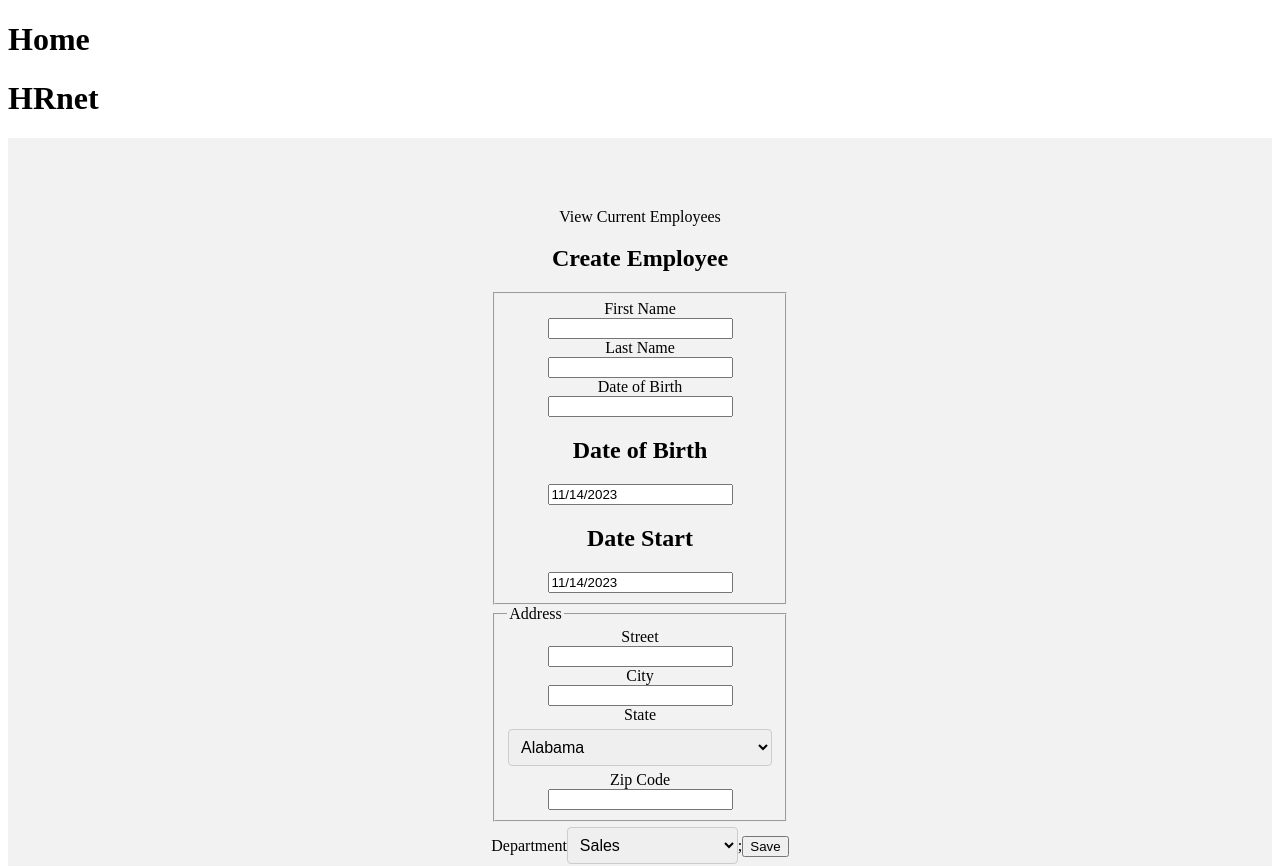
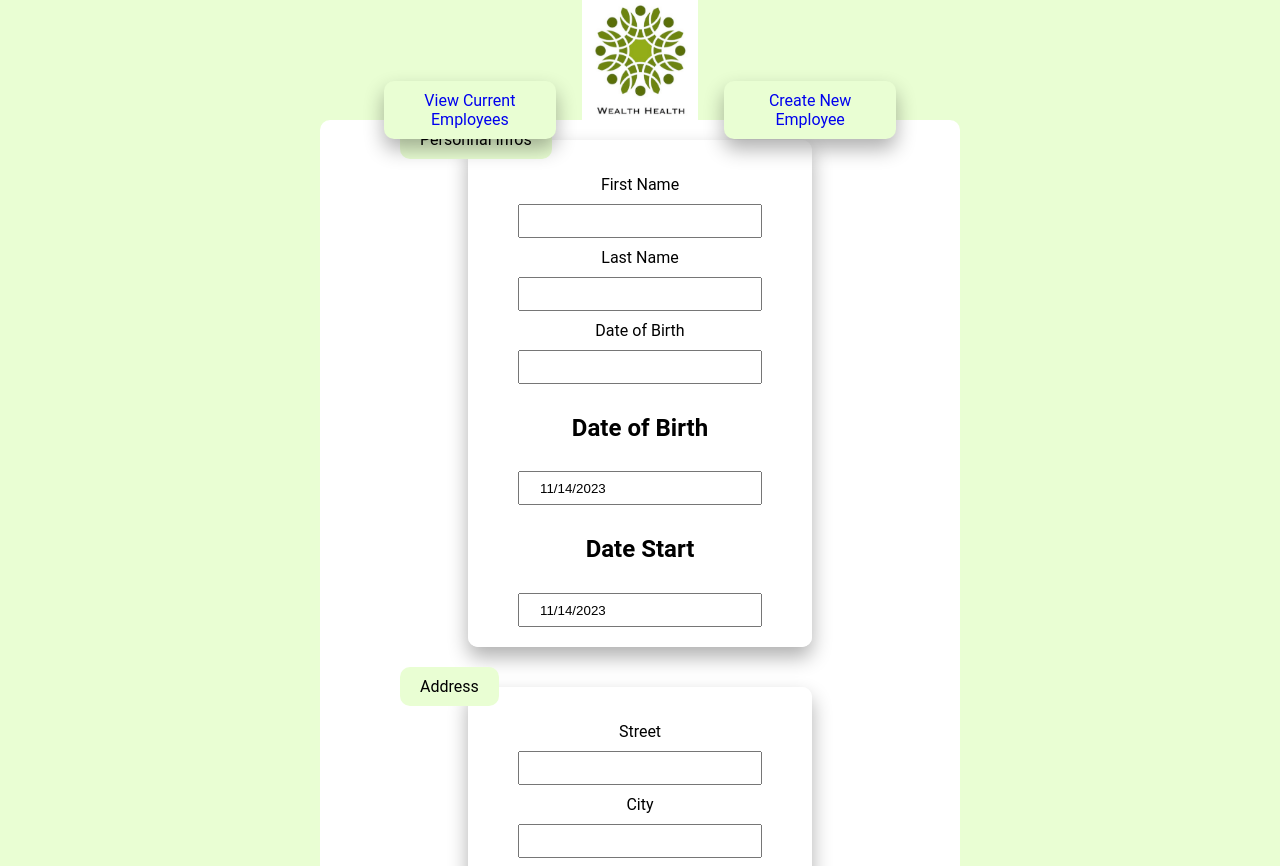
Before and after one commit to leen1515/hrnet, a React (Create React App) app in the folder hrnet/: page / in a window 1280 px wide. Shown: the top 866 px of the page. Built offline with nearby package versions, Linux system fonts and the light colour scheme.

Commit message:
feat(): improve style + header add

```diff
--- a/hrnet/src/App.js
+++ b/hrnet/src/App.js
@@ -1,8 +1,13 @@
+import Header from "./components/Header";
 import ProvidesRoutes from "./providerRoutes/ProvidesRoutes";
+import { GlobalStyle } from "./styled/global";
 
 function App() {
-  return (
+  return (<>
+    <Header/>
+    <GlobalStyle/>
     <ProvidesRoutes/>
+    </>
   );
 }
 
--- a/hrnet/src/components/CreateForm.jsx
+++ b/hrnet/src/components/CreateForm.jsx
@@ -4,33 +4,100 @@ import { departmentsArray } from '../modules/selector/datasArrays/departmentsArr
 import { statesArray } from '../modules/selector/datasArrays/statesArray';
 import DateSelector from '../modules/DateSelector';
 import Modal from '../modules/Modal';
-const Title = styled.div`
-`;
 
 const Container = styled.div`
+
     display:flex;
     flex-direction:column;
     align-items:center;
-    justify-content:center;
-    width:100%;
+    justify-content:flex-start;
+    width:50%;
     height:100vh;
-    background-color:#f2f2f2;
+    margin:auto;
+    background-color:#ffffff;
+    border-radius: 10px;
+
+`;
+const FormStyle = styled.form`
+    display:flex;
+    flex-direction:column;
+    align-items:center;
+    justify-content:flex-start;
+    width:50%;
+    margin:auto;
+    && input{
+        width: 200px;
+        height: 10px;
+        margin: 10px 0px;
+        padding: 10px 20px;
+    }
+    && button{
+        width: 400px;
+        height: 40px;
+        margin: 10px 0px;
+        padding: 10px 20px;
+        border-radius: 10px;
+        border:none;
+        box-shadow: 0px 10px 20px rgba(0, 0, 0, 0.315);
+        cursor:pointer;
+        &:hover{
+            background-color: #ffffff;
+        }
+    }
+    && label{
+
+    }
 `;
 
 const AddressFieldset = styled.fieldset`
     display:flex;
+    width:100%;
     flex-direction:column;
     align-items:center;
     justify-content:center;
+    background-color: white;
+    border-radius: 10px;
+    border:none;
+    box-shadow: 0px 10px 20px rgba(0, 0, 0, 0.315);
+
 `;
 
 const InfosFieldset = styled.fieldset`
     display:flex;
+    width:100%;
     flex-direction:column;
     align-items:center;
     justify-content:center;
+    background-color: white;
+    border-radius: 10px;
+    border:none;
+    margin-bottom: 20px;
+    box-shadow: 0px 10px 20px rgba(0, 0, 0, 0.315);
+
 `;
 
+const Legend = styled.legend`
+    font-size: 1em;
+    font-weight: 400;
+    margin-bottom: 10px;
+    margin-left: -80px;
+    padding: 10px 20px;
+    background-color:#e9fed3;
+    border-radius: 10px;
+    border:none;
+`;
+
+
+const DepartementContainer = styled.div`
+    font-size: 1.5em;
+    font-weight: 400;
+    width:100%;
+    padding: 10px 50px;
+    text-align: left;
+    background-color:#e9fed3;
+    border-radius: 10px;
+    border:none;
+`;
 function CreateForm() {
     const departmentOptions = departmentsArray;
 
@@ -40,14 +107,12 @@ function CreateForm() {
 
 return (
     <>
-        <Title>
-            <h1>HRnet</h1>
-        </Title>
         <Container>
-            <a>View Current Employees</a>
-            <h2>Create Employee</h2>
-            <form action="#" id="create-employee">
+            <FormStyle action="#" id="create-employee">
+
                 <InfosFieldset>
+                <Legend>Personnal Infos</Legend>
+
                 <label htmlFor="first-name">First Name</label>
                 <input type="text" id="first-name" />
 
@@ -60,7 +125,7 @@ return (
                 <DateSelector title = "Date Start"/>
                 </InfosFieldset>
                 <AddressFieldset>
-                    <legend>Address</legend>
+                    <Legend>Address</Legend>
 
                     <label htmlFor="street">Street</label>
                     <input id="street" type="text" />
@@ -76,14 +141,14 @@ return (
                     <label htmlFor="zip-code">Zip Code</label>
                     <input id="zip-code" type="number" />
                 </AddressFieldset>
-
+                <DepartementContainer>
                 <label htmlFor="department">Department</label>
                 <Selector name="department" id="department"
                 options={departmentOptions}
-                onChange={handleSelectChange} />;
-
+                onChange={handleSelectChange} />
                 <button type="submit">Save</button>
-            </form>
+                </DepartementContainer>
+            </FormStyle>
         </Container>
         <Modal id="confirmation">Employee Created!</Modal>
     </>
--- /dev/null
+++ b/hrnet/src/components/Header.jsx
@@ -0,0 +1,56 @@
+import logo from '../assets/logo.png';
+import styled from 'styled-components';
+import { Link } from 'react-router-dom';
+
+const HeaderStyle = styled.header`
+    position:relative;
+    display:flex;
+    align-items:center;
+    justify-content:space-between;
+    flex-direction:row;
+    width:40%;
+    height:15vh;
+    margin: auto;
+
+    && img{
+object-fit: contain;
+width: 100%;
+height:100%;
+}
+`;
+
+const LinkStyle = styled(Link)`
+    position:relative;
+    font-size: 1em;
+    font-weight: 400;
+    margin-top: 100px;
+    padding: 10px 20px;
+    background-color:#e9fed3;
+    border-radius: 10px;
+    width:400px;
+    text-align: center;
+    border:none;
+    text-decoration:none;
+    box-shadow: 0px 10px 20px rgba(0, 0, 0, 0.315);
+    cursor:pointer;
+    &:hover{
+        background-color: #ffffff;
+    }
+`;
+
+function Header(){
+
+    return(<>
+        <HeaderStyle>
+        <LinkStyle to = "/ListEmploye">View Current Employees</LinkStyle>
+
+            <img src={logo} alt="logo" />
+            <LinkStyle to = "/">Create New Employee</LinkStyle>
+
+        </HeaderStyle>
+        </>
+    )
+}
+
+
+export default Header;
--- a/hrnet/src/pages/Home.jsx
+++ b/hrnet/src/pages/Home.jsx
@@ -4,7 +4,6 @@ import CreateForm from '../components/CreateForm';
 function Home() {
     return(
         <div>
-            <h1>Home</h1>
             <CreateForm/>
         </div>
     );
--- /dev/null
+++ b/hrnet/src/styled/global.js
@@ -0,0 +1,11 @@
+import { createGlobalStyle } from "styled-components";
+
+
+export const GlobalStyle = createGlobalStyle`
+    body {
+        margin: 0;
+        padding: 0;
+        font-family: 'Roboto', sans-serif;
+        background-color: #e9fed3;
+    }
+`;
```
Also changed, not shown: hrnet/src/assets/logo.png (added).
